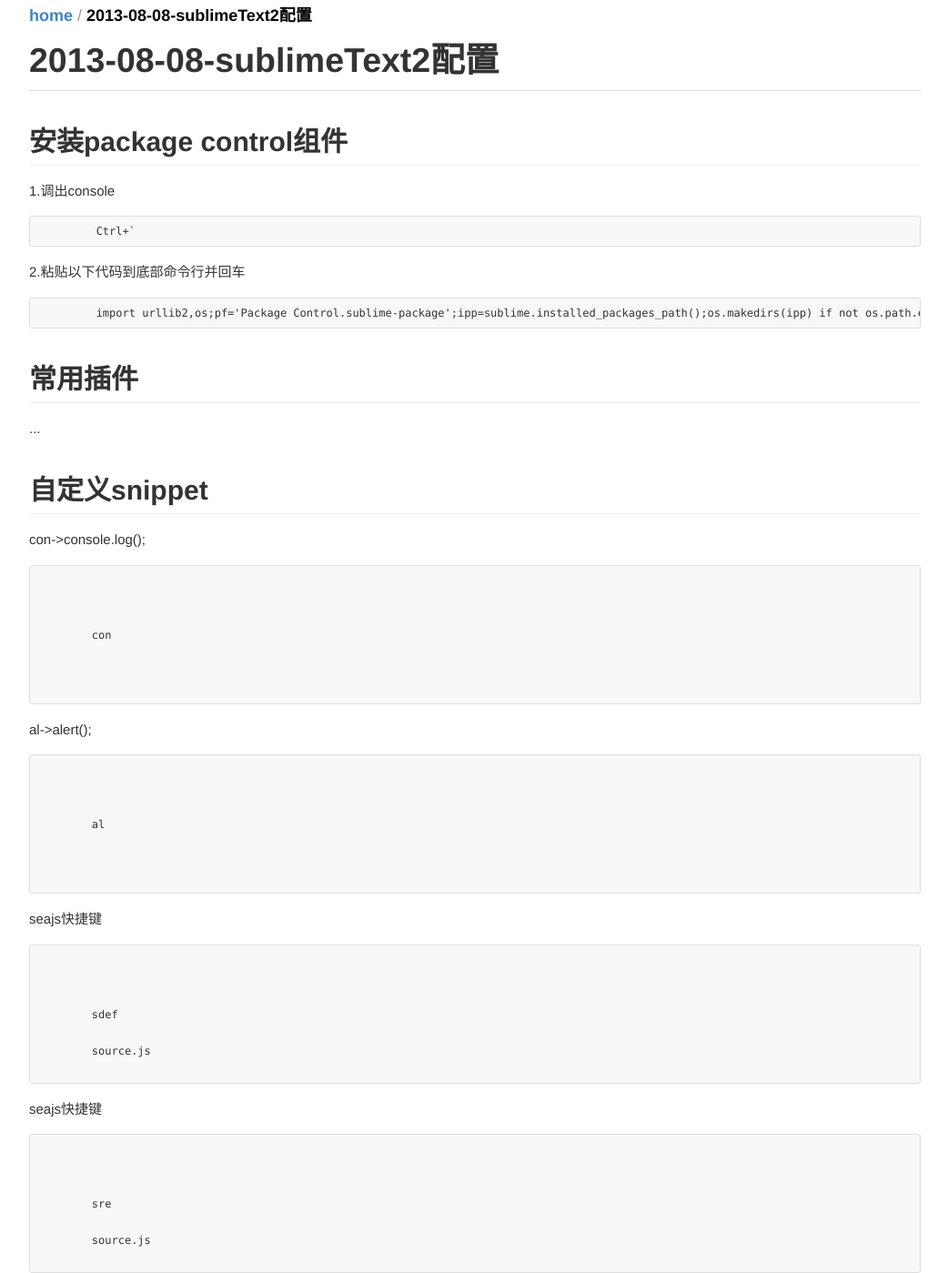
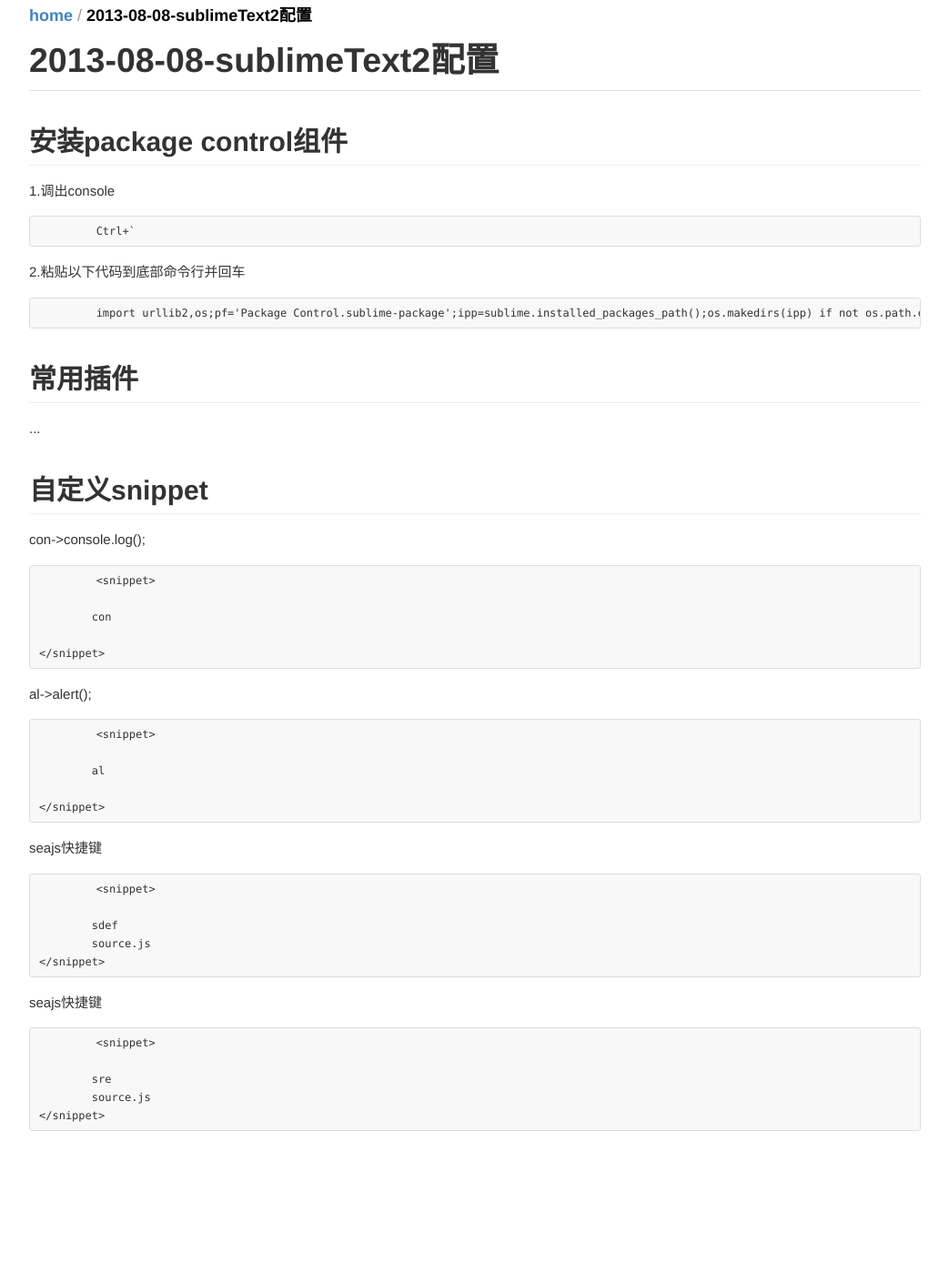
Before and after one commit to tutuflying/blog, a Jekyll site: the page built from _posts/2013-08-08-sublimeText2配置.html, in a window 1280 px wide. Shown: the whole page at 91% size, without its empty margins (118-1161 px from the left). Built offline with Jekyll 4.4.1, drawn with Linux system fonts in a browser that asks for light colours; after the commit the page ends 1243 px from its top, so only the background shows below that.

Commit message:
sublime snippet

```diff
--- a/_posts/2013-08-08-sublimeText2配置.html
+++ b/_posts/2013-08-08-sublimeText2配置.html
@@ -17,51 +17,43 @@
 <h2>自定义snippet</h2>
 <p>con->console.log();</p>
 <pre>
-	<code><snippet>
+	<code>&lt;snippet&gt;
 	<content><![CDATA[
 console.log(${1});
 ]]></content>
-	<!-- Optional: Set a tabTrigger to define how to trigger the snippet -->
 	<tabTrigger>con</tabTrigger>
-	<!-- Optional: Set a scope to limit where the snippet will trigger -->
 	<scope></scope>
-</snippet></code>
+&lt;/snippet&gt;</code>
 </pre>
 <p>al->alert();</p>
 <pre>
-	<code><snippet>
+	<code>&lt;snippet&gt;
 	<content><![CDATA[
 alert(${1});
 ]]></content>
-	<!-- Optional: Set a tabTrigger to define how to trigger the snippet -->
 	<tabTrigger>al</tabTrigger>
-	<!-- Optional: Set a scope to limit where the snippet will trigger -->
 	<scope></scope>
-</snippet></code>
+&lt;/snippet&gt;</code>
 </pre>
 <p>seajs快捷键</p>
 <pre>
-	<code><snippet>
+	<code>&lt;snippet&gt;
 	<content><![CDATA[
 define(function(require, exports, module){
 	${1:/*code*/}
 });
 ]]></content>
-	<!-- Optional: Set a tabTrigger to define how to trigger the snippet -->
 	<tabTrigger>sdef</tabTrigger>
-	<!-- Optional: Set a scope to limit where the snippet will trigger -->
 	<scope>source.js</scope>
-</snippet></code>
+&lt;/snippet&gt;</code>
 </pre>
 <p>seajs快捷键</p>
 <pre>
-	<code><snippet>
+	<code>&lt;snippet&gt;
 	<content><![CDATA[
 var ${1} = require("${2}");
 ]]></content>
-	<!-- Optional: Set a tabTrigger to define how to trigger the snippet -->
 	<tabTrigger>sre</tabTrigger>
-	<!-- Optional: Set a scope to limit where the snippet will trigger -->
 	<scope>source.js</scope>
-</snippet></code>
+&lt;/snippet&gt;</code>
 </pre>
```
